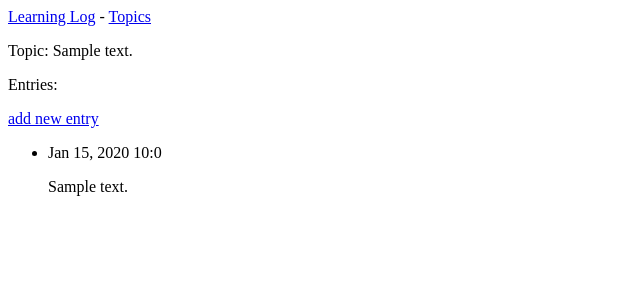
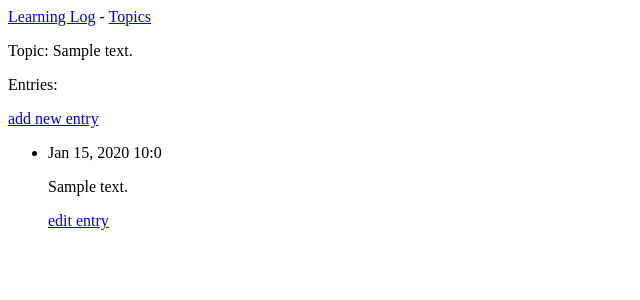
Before and after one commit to ReneGRomCodes/PCC_web_application, a Django app: page /topics/1/ in a window 1280 px wide. Shown: the top 300 px of the page, without its empty margins (0-640 px from the left). Run offline with Django 5.2, Linux system fonts and the light colour scheme; tables that the repository leaves empty hold one stand-in row (values such as "Sample post").

Commit message:
Implemented 'edit_entry.html' with 'edit_entry' template and linked to 'edit_entry' page in 'topic.html'

```diff
--- a/learning_logs/templates/learning_logs/topic.html
+++ b/learning_logs/templates/learning_logs/topic.html
@@ -13,6 +13,7 @@
         <li>
             <p>{{ entry.date_added|date:'M d, Y H:I' }}</p>
             <p>{{ entry.text|linebreaks }}</p>
+            <p><a href="{% url 'learning_logs:edit_entry' entry.id %}">edit entry</a></p>
         </li>
     {% empty %}
         <li>
--- a/learning_logs/urls.py
+++ b/learning_logs/urls.py
@@ -19,4 +19,7 @@ urlpatterns = [
 
     # Page for adding a new entry.
     path('new_entry/<int:topic_id>/', views.new_entry, name='new_entry'),
+
+    # Page for editing an entry.
+    path('edit_entry/<int:entry_id>/', views.edit_entry, name='edit_entry'),
 ]
--- a/learning_logs/views.py
+++ b/learning_logs/views.py
@@ -1,7 +1,7 @@
 from django.shortcuts import render
 from django.http import HttpResponseRedirect
 from django.urls import reverse
-from .models import Topic
+from .models import Topic, Entry
 from .forms import TopicForm, EntryForm
 
 def index(request):
@@ -54,3 +54,21 @@ def new_entry(request, topic_id):
 
     context = {'topic': topic, 'form': form}
     return render(request, 'learning_logs/new_entry.html', context)
+
+def edit_entry(request, entry_id):
+    """Edit an existing entry."""
+    entry = Entry.objects.get(id=entry_id)
+    topic = entry.topic
+
+    if request.method != 'POST':
+        # Initial request; pre-fill form with the current entry.
+        form = EntryForm(instance=entry)
+    else:
+        # POST data submitted; process data.
+        form = EntryForm(instance=entry, data=request.POST)
+        if form.is_valid():
+            form.save()
+            return HttpResponseRedirect(reverse('learning_logs:topic', args=[topic.id]))
+
+    context = {'entry': entry, 'topic': topic, 'form': form}
+    return render(request, 'learning_logs/edit_entry.html', context)
```
Also changed, not shown: learning_logs/templates/learning_logs/edit_entry.html (added, +15 -0 lines).
